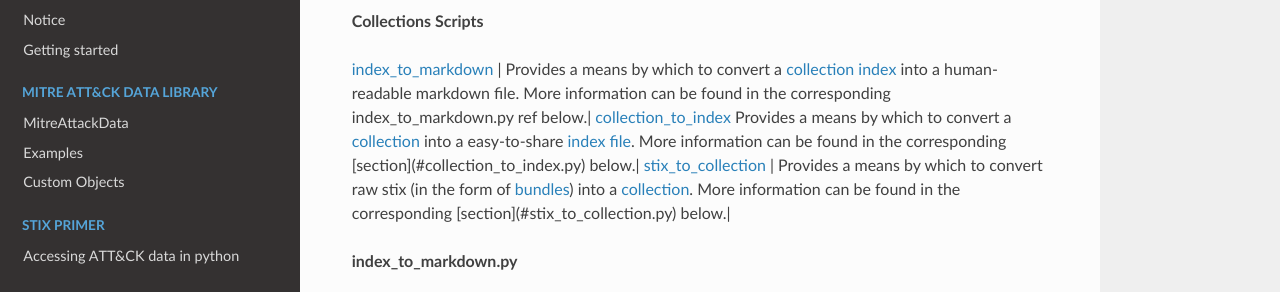
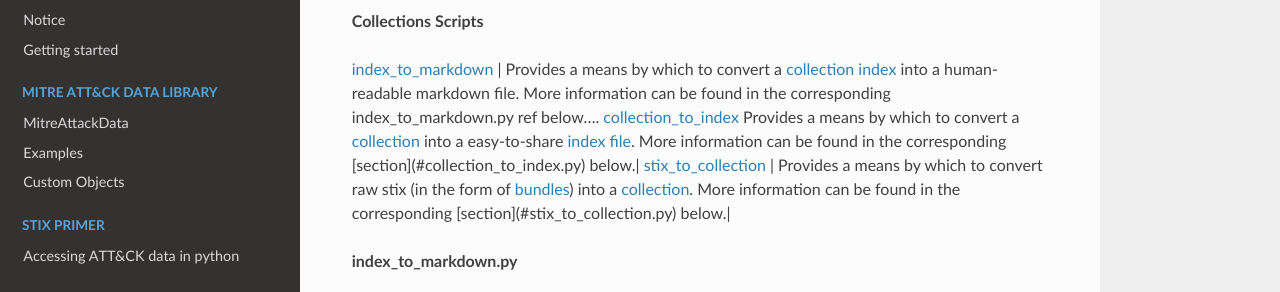
Before and after one commit to mitre-attack/mitreattack-python, a Sphinx documentation site: the page built from docs/collections.rst, in a window 1280 px wide and 900 px high. Shown: the part 246-538 px from the top of the window. Built offline with Sphinx 7.4.7 and the Read the Docs theme 2.0.0, drawn with Linux system fonts in a browser that asks for light colours; pages that are not in the unit, such as notebooks, are missing from menus.

```diff
--- a/docs/collections.rst
+++ b/docs/collections.rst
@@ -9,7 +9,7 @@ For more information about ATT&CK collections, see the corresponding
 
 **Collections Scripts**
 
-`index_to_markdown <https://github.com/mitre-attack/mitreattack-python/blob/master/mitreattack/collections/index_to_markdown.py>`_ | Provides a means by which to convert a `collection index <https://github.com/center-for-threat-informed-defense/attack-workbench-frontend/blob/master/docs/collections.md#collection-indexes>`_ into a human-readable markdown file. More information can be found in the corresponding :ref:`index_to_markdown.py ref` below.|
+`index_to_markdown <https://github.com/mitre-attack/mitreattack-python/blob/master/mitreattack/collections/index_to_markdown.py>`_ | Provides a means by which to convert a `collection index <https://github.com/center-for-threat-informed-defense/attack-workbench-frontend/blob/master/docs/collections.md#collection-indexes>`_ into a human-readable markdown file. More information can be found in the corresponding :ref:`index_to_markdown.py ref` below....
 `collection_to_index <https://github.com/mitre-attack/mitreattack-python/blob/master/mitreattack/collections/collection_to_index.py>`_ Provides a means by which to convert a `collection <https://github.com/center-for-threat-informed-defense/attack-workbench-frontend/blob/master/docs/collections.md#collections>`_ into a easy-to-share `index file <https://github.com/center-for-threat-informed-defense/attack-workbench-frontend/blob/master/docs/collections.md#collection-indexes>`_. More information can be found in the corresponding [section](#collection_to_index.py) below.|
 `stix_to_collection <https://github.com/mitre-attack/mitreattack-python/blob/master/mitreattack/collections/stix_to_collection.py>`_ | Provides a means by which to convert raw stix (in the form of `bundles <https://docs.oasis-open.org/cti/stix/v2.1/cs01/stix-v2.1-cs01.html#_gms872kuzdmg>`_) into a `collection <https://github.com/center-for-threat-informed-defense/attack-workbench-frontend/blob/master/docs/collections.md#collections>`_. More information can be found in the corresponding [section](#stix_to_collection.py) below.|
 
```
